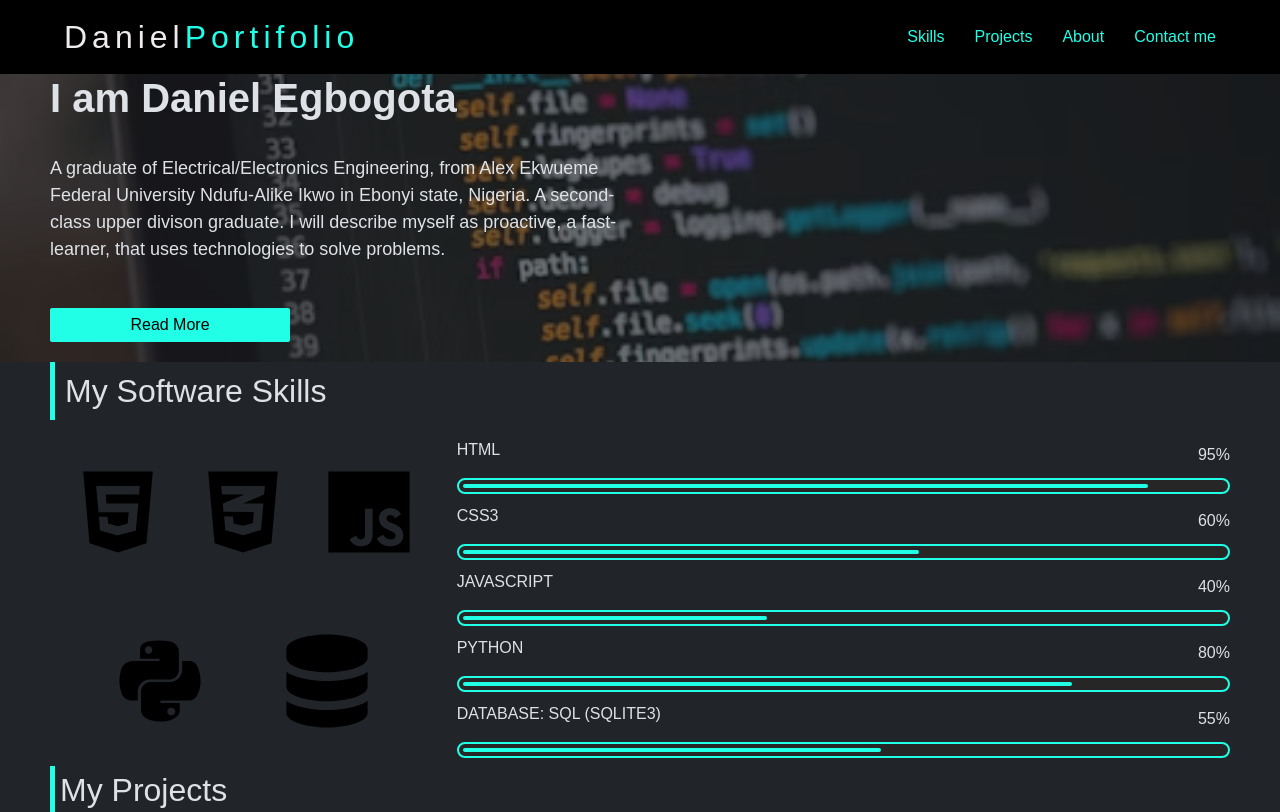
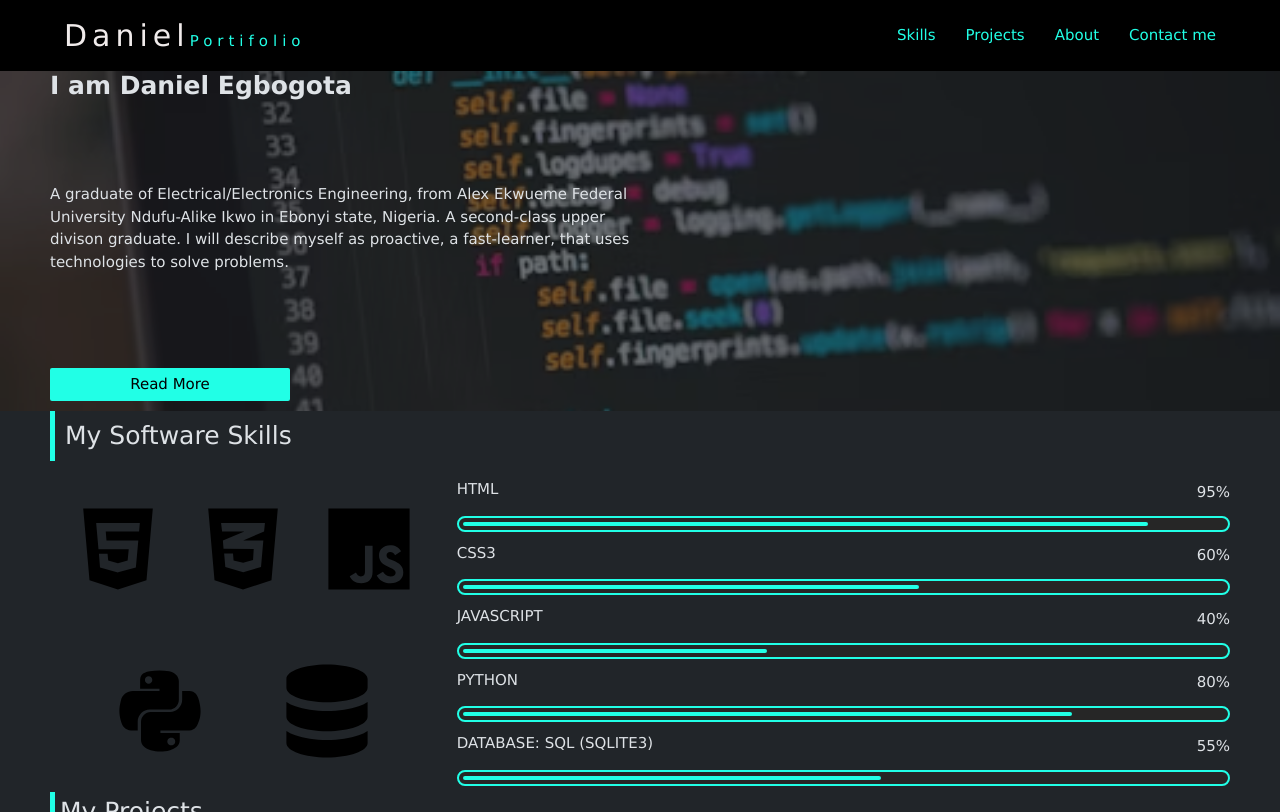
Before and after one commit to Daniel5k/Daniel-s-Portfolio, a plain HTML site: page index.html in a window 1280 px wide. Shown: the top 812 px of the page. Drawn offline with nearby package versions, Linux system fonts and the light colour scheme; a web font is replaced by a local one.

Commit message:
I changed the font sizes of p tags and h2 tags

```diff
--- a/Portifolio.css
+++ b/Portifolio.css
@@ -1,11 +1,17 @@
 @import url('https://fonts.googleapis.com/css2?family=Montserrat:wght@400;700&display=swap');
 
 *{
-    font-family: 'Futura', sans-serif;
+    font-family: Verdana, sans-serif;
     margin: 0;
     padding: 0;
     box-sizing: border-box;
+    font-size: 15px;
 }
+
+h2{
+    font-size: 25;
+}
+
 /* Navigation Bar */
 
 .navigationBar{
@@ -105,18 +111,19 @@
     position: relative;
     display: flex;
     flex-direction: column;
-    justify-content: center;
-    gap: 20px;
+    justify-content: space-around;
+    gap: 70px;
     max-width: 600px;
 }
 .main .textbox h2{
-    font-size: 40px;
-    font-weight: 900;
+    font-size: 25px;
+    font-weight: bold;
 }
 
 /* Animation for my Daniel */
 .textbox h2 span::before{
     content: "";
+    font-size: 25px;
     animation: name 4s infinite linear;
 }
 
@@ -132,7 +139,7 @@
 }
 
 .main .textbox p{
-    font-size: 18px;
+    font-size: 15px;
     margin: 5px 0 25px;
 }
 .main .textbox a{
@@ -140,14 +147,13 @@
     background: #21ffe6;
     width: 40%;
     text-align: center;
-    margin-bottom: 20px;
+    margin-bottom: 10px;
     color: black;
     padding: 5px;
     border-radius: 2px;
 }
 .main .imgbox{
     position: relative;
-
     display: flex;
     justify-content: center;
     width: 50%;
@@ -177,6 +183,7 @@
     padding: 5px;
 }
 .project-card{
+    margin-bottom: 30px;
     padding: 10px;
     border-radius: 0px 0px 10px 10px;
 
@@ -198,7 +205,7 @@
 
 .project-details .textbox p:nth-child(2){
     display: -webkit-box;
-    -webkit-line-clamp: 1;
+    -webkit-line-clamp: 2;
     -webkit-box-orient: vertical;
     overflow: hidden;
 
@@ -222,7 +229,6 @@
     display: flex;
     flex-direction: column;
     justify-content: center;
-
     flex-wrap: wrap;
 
     }
@@ -311,12 +317,11 @@
 }
 .footer p{
     color: white;
-
+    text-align: center;
 }
 
 .footer p:nth-child(1), .footer p:nth-child(2){
     color: #21ffe6;
-    font-size: 25px;
 }
 
 .socials{
@@ -393,3 +398,4 @@
     flex-direction: column;
 
 }
+}
```
